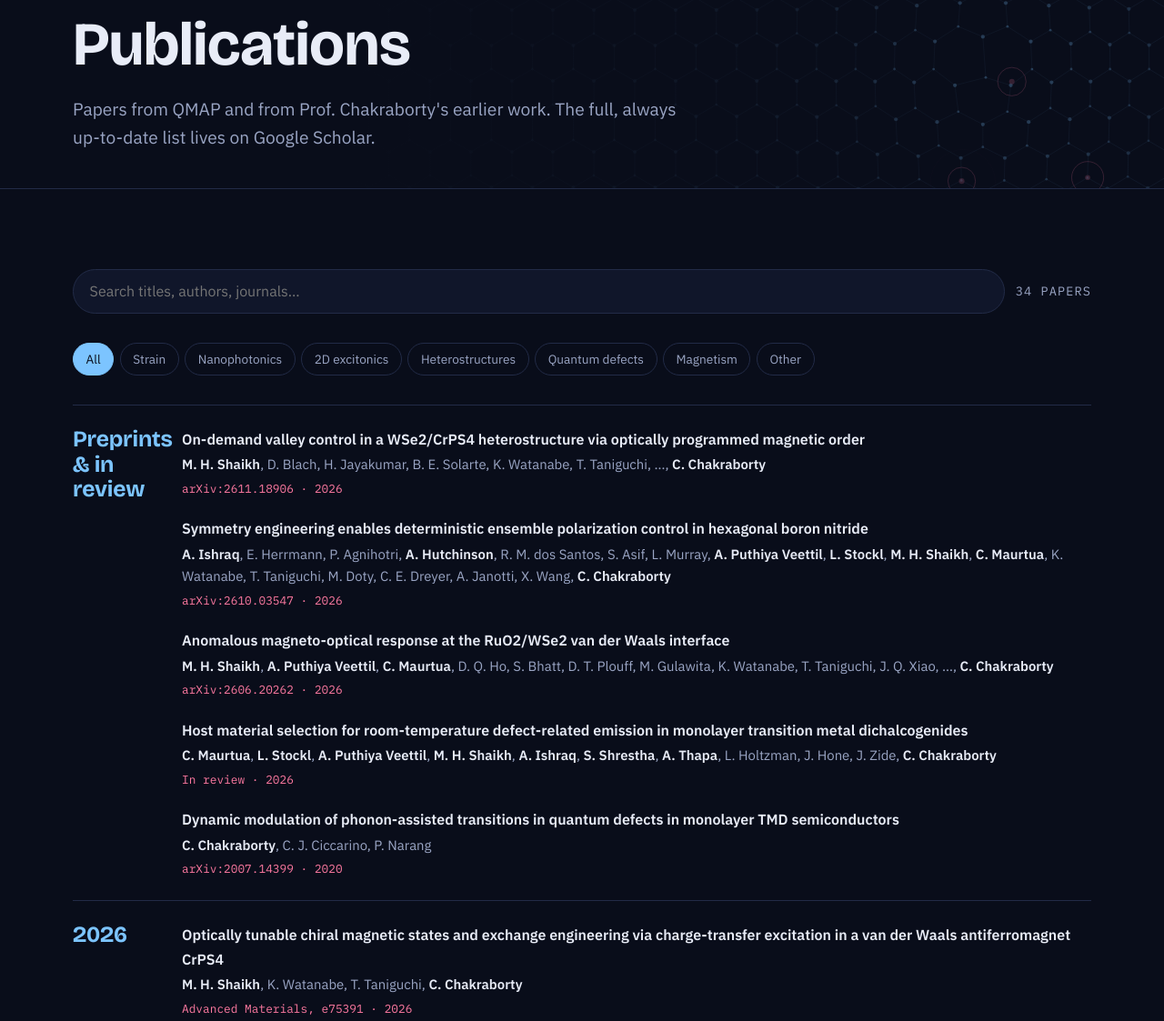
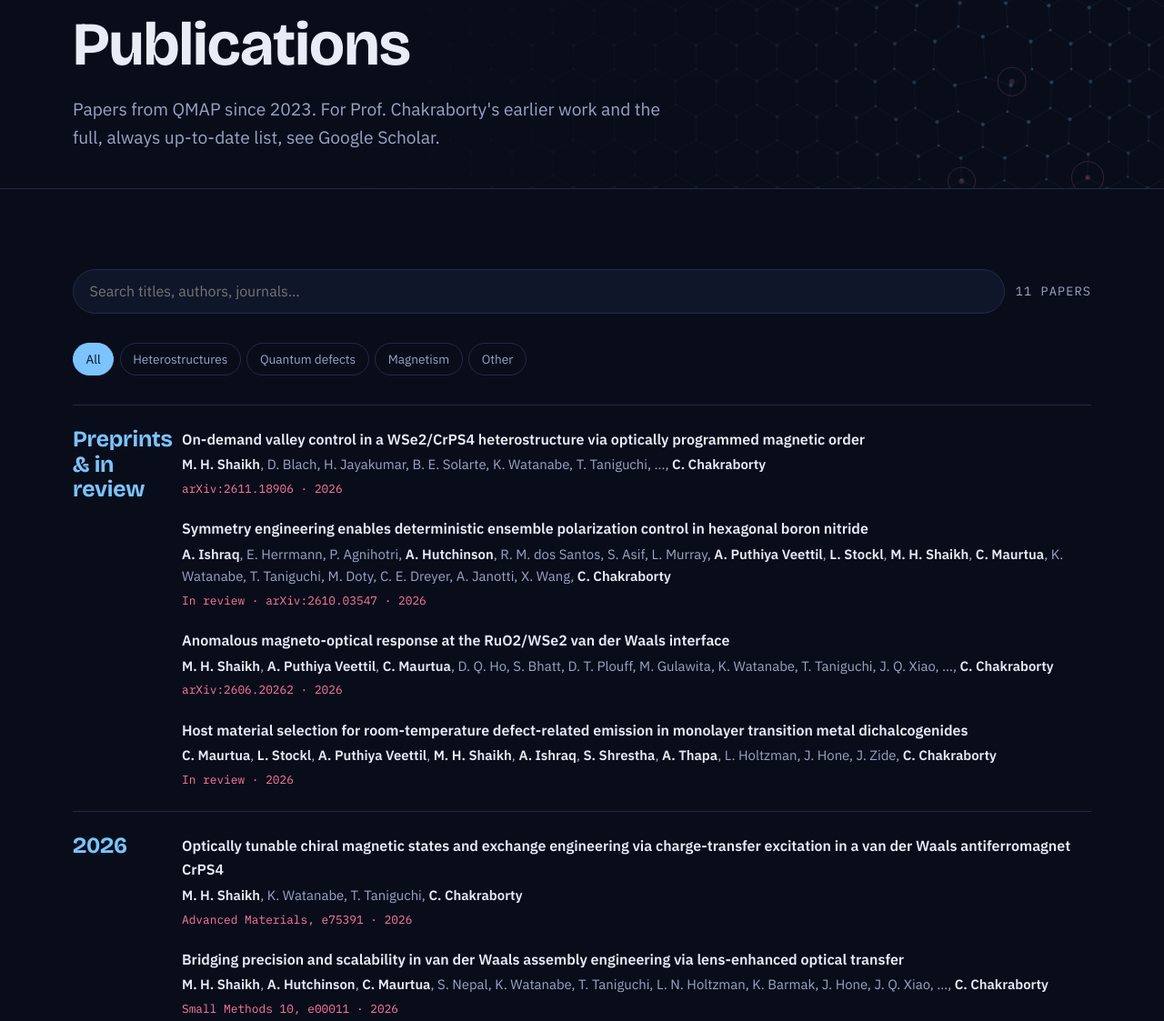
Before and after one commit to cmaurtua-a11y/qmap-website, a plain HTML site: page publications.html in a window 1280 px wide. Shown: the part 171-1294 px from the top of the page at 91% size. Drawn offline with nearby package versions, Linux system fonts and the light colour scheme.

Commit message:
Add Abhijith's photo, mark hBN symmetry paper in review, drop pre-2023 papers
Co-Authored-By: Claude Opus 5.5 <noreply@anthropic.com>
Claude-Session: https://claude.ai/code/session_01TJUywu8cQuDdCXF9YDtmPA

```diff
--- a/assets/js/publications.js
+++ b/assets/js/publications.js
@@ -14,7 +14,7 @@ window.QMAP_PUBS = [
   { year: 2026, preprint: true, area: "defects",
     authors: "A. Ishraq, E. Herrmann, P. Agnihotri, A. Hutchinson, R. M. dos Santos, S. Asif, L. Murray, A. Puthiya Veettil, L. Stockl, M. H. Shaikh, C. Maurtua, K. Watanabe, T. Taniguchi, M. Doty, C. E. Dreyer, A. Janotti, X. Wang, C. Chakraborty",
     title: "Symmetry engineering enables deterministic ensemble polarization control in hexagonal boron nitride",
-    venue: "arXiv:2610.03547", link: "https://arxiv.org/abs/2610.03547" },
+    venue: "In review · arXiv:2610.03547", link: "https://arxiv.org/abs/2610.03547" },
   { year: 2026, preprint: true, area: "magnetism",
     authors: "M. H. Shaikh, A. Puthiya Veettil, C. Maurtua, D. Q. Ho, S. Bhatt, D. T. Plouff, M. Gulawita, K. Watanabe, T. Taniguchi, J. Q. Xiao, et al.",
     title: "Anomalous magneto-optical response at the RuO2/WSe2 van der Waals interface",
@@ -55,85 +55,6 @@ window.QMAP_PUBS = [
     authors: "C. Maurtua, C. Chakraborty",
     title: "Large-scale production of 2D transition metal dichalcogenides",
     venue: "Bulletin of the American Physical Society (APS March Meeting)" },
-
-  { year: 2020, preprint: true, area: "defects",
-    authors: "C. Chakraborty, C. J. Ciccarino, P. Narang",
-    title: "Dynamic modulation of phonon-assisted transitions in quantum defects in monolayer TMD semiconductors",
-    venue: "arXiv:2007.14399" },
-
-  { year: 2020, area: "strain", authors: "Moon et al.",
-    title: "Dynamic exciton funneling by local strain control in a monolayer semiconductor",
-    venue: "Nano Letters" },
-  { year: 2020, area: "heterostructures", authors: "Mukherjee et al.",
-    title: "Electric field tuning of deterministically created quantum dots in WSe2",
-    venue: "AIP Advances 10, 075310" },
-  { year: 2020, area: "strain", authors: "C. Chakraborty et al.",
-    title: "Strain-tuning of the optical properties of localized emitters in an atomically thin semiconductor",
-    venue: "Optica 7, 580" },
-  { year: 2020, area: "strain", authors: "Moon et al.",
-    title: "Strain-correlated localized exciton energy in atomically thin semiconductors",
-    venue: "ACS Photonics 7, 1135" },
-
-  { year: 2019, area: "excitonics", authors: "Ciccarino et al.",
-    title: "Carrier dynamics and spin-valley-layer effects in bilayer transition metal dichalcogenides",
-    venue: "Faraday Discussions 214, 175" },
-  { year: 2019, area: "nanophotonics", authors: "Peyskens et al.",
-    title: "Integration of single photon emitters in 2D layered materials with a silicon nitride photonic chip",
-    venue: "Nature Communications 10, 4452" },
-  { year: 2019, area: "other", authors: "C. Chakraborty et al.",
-    title: "Advances in quantum light emission from 2D materials",
-    venue: "Nanophotonics 8, 2017 (Review)" },
-  { year: 2019, area: "heterostructures", authors: "C. Chakraborty et al.",
-    title: "Electrical manipulation of the fine-structure splitting of WSe2 quantum emitters",
-    venue: "Phys. Rev. B 99, 045308" },
-  { year: 2019, area: "excitonics", authors: "Qiu et al.",
-    title: "Room-temperature valley coherence in a polaritonic system",
-    venue: "Nature Communications 10, 1513" },
-  { year: 2019, area: "defects", authors: "Kumarasiri et al.",
-    title: "Rabi oscillations and resonance fluorescence from a single hexagonal boron nitride quantum emitter",
-    venue: "Optica 6, 542" },
-  { year: 2019, area: "excitonics", authors: "C. Chakraborty et al.",
-    title: "Electrically tunable valley polarization and valley coherence in monolayer WSe2 embedded in a van der Waals heterostructure",
-    venue: "Optical Materials Express 9, 1479" },
-
-  { year: 2018, area: "excitonics", authors: "Dhara*, C. Chakraborty* et al.",
-    title: "Anomalous dispersion of microcavity trion-polaritons",
-    venue: "Nature Physics 14, 130", note: "* equal contribution" },
-  { year: 2018, area: "heterostructures", authors: "C. Chakraborty et al.",
-    title: "3D localized trion in monolayer WSe2 in a charge tunable van der Waals heterostructure",
-    venue: "Nano Letters 18, 2859" },
-
-  { year: 2017, area: "heterostructures", authors: "C. Chakraborty et al.",
-    title: "Quantum-confined Stark effect of individual defects in a van der Waals heterostructure",
-    venue: "Nano Letters 17, 2253" },
-
-  { year: 2016, area: "defects", authors: "C. Chakraborty et al.",
-    title: "Localized emission from defects in MoSe2 layers",
-    venue: "Optical Materials Express 6, 2081" },
-  { year: 2016, area: "nanophotonics", authors: "Goodfellow et al.",
-    title: "Distance-dependent energy transfer between CdSe/CdS quantum dots and a two-dimensional semiconductor",
-    venue: "Applied Physics Letters 108, 021101" },
-
-  { year: 2015, area: "heterostructures", authors: "C. Chakraborty et al.",
-    title: "Voltage-controlled quantum light from an atomically thin semiconductor",
-    venue: "Nature Nanotechnology 10, 507" },
-  { year: 2015, area: "heterostructures", authors: "Kinnischtzke et al.",
-    title: "Graphene mediated Stark shifting of quantum dot energy levels",
-    venue: "Applied Physics Letters 108, 211905" },
-  { year: 2015, area: "nanophotonics", authors: "Goodfellow* et al.",
-    title: "Direct on-chip optical plasmon detection with an atomically thin semiconductor",
-    venue: "Nano Letters 15, 5477", note: "* equal contribution" },
-
-  { year: 2014, area: "nanophotonics", authors: "C. Chakraborty et al.",
-    title: "Optical antenna enhanced graphene photodetector",
-    venue: "Applied Physics Letters 105, 241114" },
-  { year: 2014, area: "nanophotonics", authors: "Goodfellow et al.",
-    title: "Integrated nanophotonics based on nanowire plasmons and atomically thin material",
-    venue: "Optica 1, 149" },
-
-  { year: 2013, area: "other", authors: "Parikh*, C. Chakraborty* et al.",
-    title: "Dynamically tracking the strain across the metal-insulator transition in VO2 measured using electromechanical resonators",
-    venue: "Nano Letters 13, 4685", note: "* equal contribution" },
 ];
 
 // ---------- renderer (no need to edit below) ----------
@@ -158,7 +79,8 @@ window.QMAP_PUBS = [
   const GROUP = /(C\. Chakraborty|A\. Ishraq|M\. H\. Shaikh|C\. Maurtua|A\. Puthiya Veettil|L\. Stockl|S\. Shrestha|A\. Thapa|A\. Hutchinson)/g;
   const bold = (authors) => esc(authors).replace(GROUP, "<b>$1</b>");
 
-  Object.entries(areas).forEach(([key, label]) => {
+  // Only offer filter buttons for areas that have at least one paper
+  Object.entries(areas).filter(([key]) => key === "all" || window.QMAP_PUBS.some((p) => p.area === key)).forEach(([key, label]) => {
     const b = document.createElement("button");
     b.type = "button"; b.textContent = label; b.setAttribute("aria-pressed", String(key === area));
     b.addEventListener("click", () => {
--- a/publications.html
+++ b/publications.html
@@ -41,7 +41,7 @@
 <div class="wrap">
 <span class="label">Publications</span>
 <h1>Publications</h1>
-<p>Papers from QMAP and from Prof. Chakraborty's earlier work. The full, always up-to-date list lives on Google Scholar.</p>
+<p>Papers from QMAP since 2023. For Prof. Chakraborty's earlier work and the full, always up-to-date list, see Google Scholar.</p>
 </div>
 </section>
 
@@ -71,6 +71,6 @@ University of Delaware · Newark, DE<br>
 </div>
 </footer>
 <script src="assets/js/site.js?v=2"></script>
-<script src="assets/js/publications.js?v=2"></script>
+<script src="assets/js/publications.js?v=3"></script>
 </body>
 </html>
```
Also changed, not shown: people.html (+1 -1 lines), assets/img/abhijith-puthiya-veettil.jpg (added), people.png (added).
